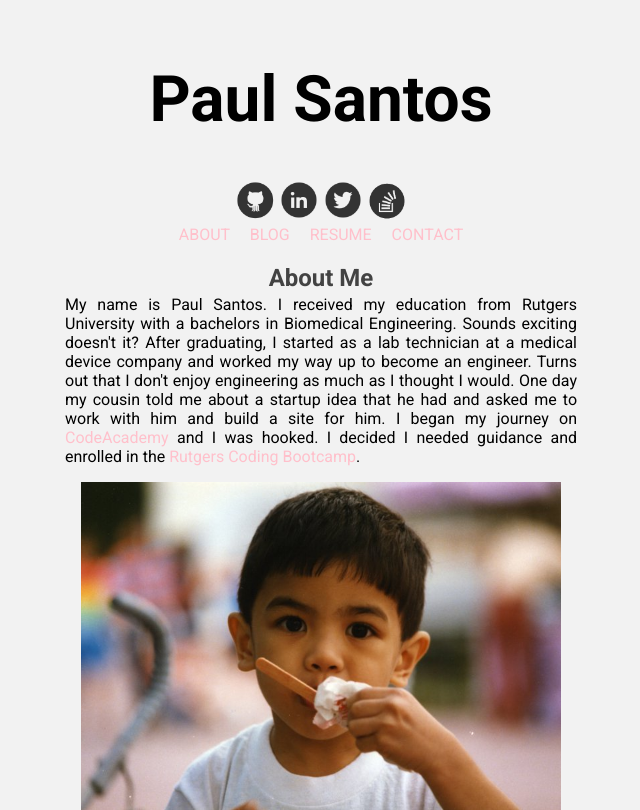
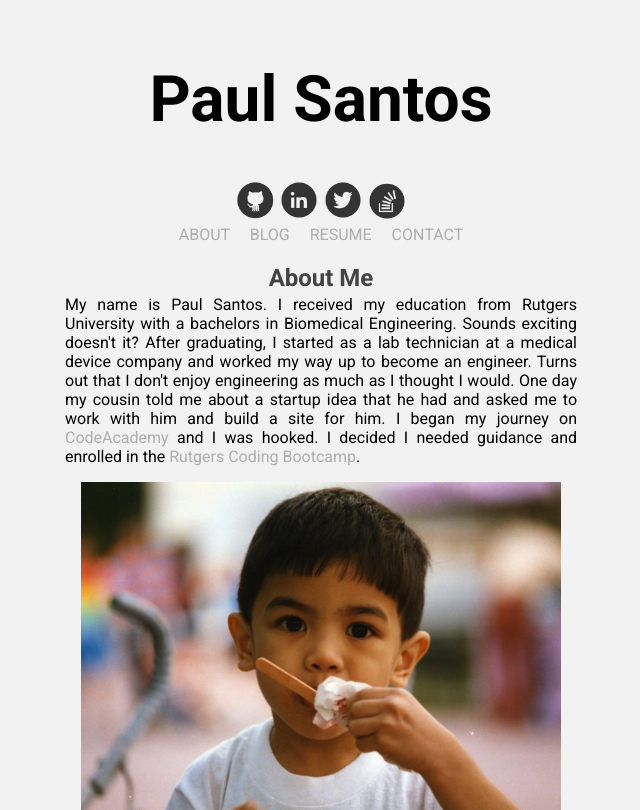
Before and after one commit to paulducsantos/my-portfolio, a PHP site: page /index.php in a window 1280 px wide. Shown: the top 810 px of the page, without its empty margins (319-959 px from the left). Run offline with PHP 8.4, Linux system fonts and the light colour scheme.

Commit message:
fixed pink link color

```diff
--- a/portfolio.css
+++ b/portfolio.css
@@ -76,8 +76,7 @@ li {
 
 a {
   text-decoration: none;
-  /*   color: #AEAEAE;      Changing color for the homework. -Darryl   */
-  color: pink;
+  color: #AEAEAE;
 }
 
 a:hover {
```
